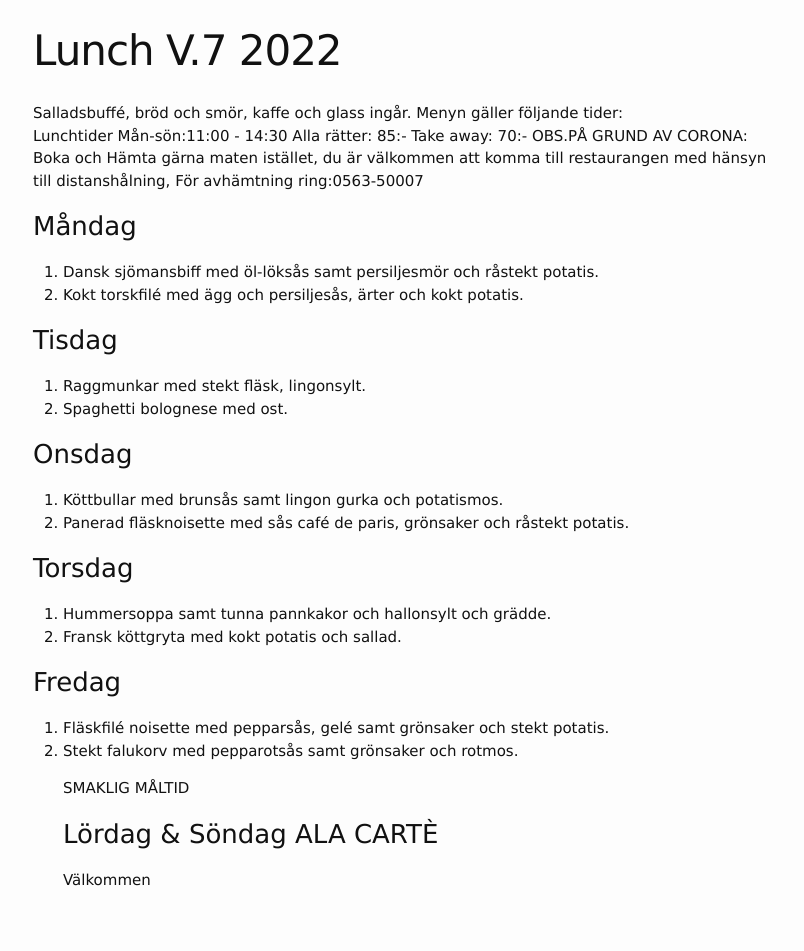
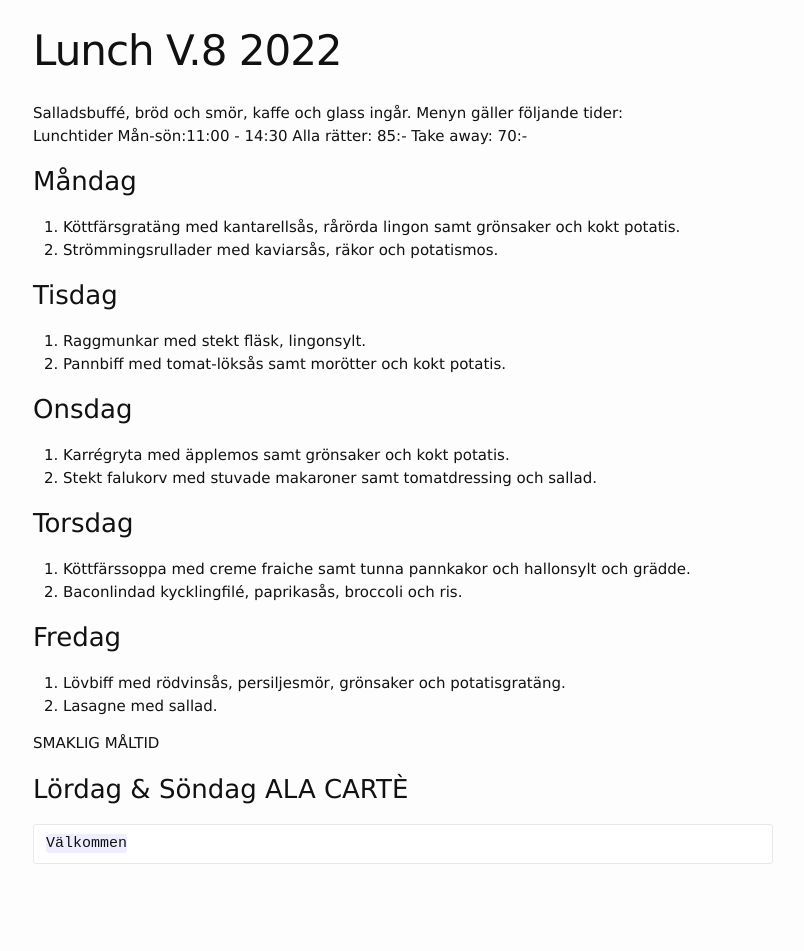
Before and after one commit to FarInn62/farinn62.github.io, a Jekyll site: the page built from lunch.md, in a window 1280 px wide. Shown: the whole page, without its empty margins (237-1041 px from the left). Built offline with Jekyll 4.4.1, drawn with Linux system fonts in a browser that asks for light colours; after the commit the page ends 924 px from its top, so only the background shows below that.

Commit message:
Update lunch.md

```diff
--- a/lunch.md
+++ b/lunch.md
@@ -1,38 +1,39 @@
 ---
 layout: foodmenu
-title: Lunch V.7  2022
+title: Lunch V.8  2022
 permalink: /lunch/
 published: true
 ---
+
 Salladsbuffé, bröd och smör, kaffe och glass ingår.
 Menyn gäller följande tider:
 Lunchtider  Mån-sön:11:00 - 14:30
 Alla rätter: 85:- Take away: 70:-
-OBS.PÅ GRUND AV CORONA: Boka och Hämta gärna maten istället, du är välkommen att komma till restaurangen med hänsyn till distanshålning, För avhämtning ring:0563-50007
 
 
 ### Måndag
-1. Dansk sjömansbiff med öl-löksås samt persiljesmör och råstekt potatis.
-2. Kokt torskfilé med ägg och persiljesås, ärter och kokt potatis.
+1. Köttfärsgratäng med kantarellsås, rårörda lingon samt grönsaker och kokt potatis.
+2. Strömmingsrullader med kaviarsås, räkor och potatismos.
 
 ### Tisdag
 1. Raggmunkar med stekt fläsk, lingonsylt.
-2. Spaghetti bolognese med ost.
+2. Pannbiff med tomat-löksås samt morötter och kokt potatis.
 
 ### Onsdag
-1. Köttbullar med brunsås samt lingon gurka och potatismos.
-2. Panerad fläsknoisette med sås café de paris, grönsaker och råstekt potatis.
+1. Karrégryta med äpplemos samt grönsaker och kokt potatis.
+2. Stekt falukorv med stuvade makaroner samt tomatdressing och sallad.
 
 ### Torsdag
-1. Hummersoppa samt tunna pannkakor och hallonsylt och grädde.
-2. Fransk köttgryta med kokt potatis och sallad.
+1. Köttfärssoppa med creme fraiche samt tunna pannkakor och hallonsylt och grädde.
+2. Baconlindad kycklingfilé, paprikasås, broccoli och ris.
 
 ### Fredag
-1. Fläskfilé noisette med pepparsås, gelé samt grönsaker och stekt potatis.
-2. Stekt falukorv med pepparotsås samt grönsaker och rotmos.
+1. Lövbiff med rödvinsås, persiljesmör, grönsaker och potatisgratäng.
+2. Lasagne med sallad.
 
 
-    SMAKLIG MÅLTID
+
+  SMAKLIG MÅLTID
 ### Lördag & Söndag ALA CARTÈ
 
     Välkommen
```
